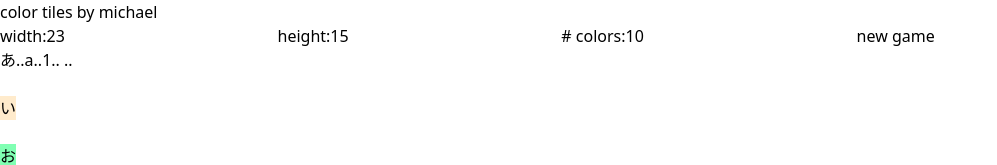
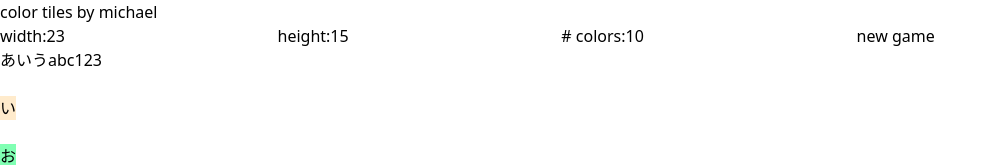
Before and after one commit to mizlan/colortiles, a React (Vite) app: page / in a window 1280 px wide. Shown: the top 165 px of the page, without its empty margins (0-997 px from the left). Built offline with nearby package versions, Linux system fonts and the light colour scheme.

Commit message:
change appearence of alphabet selector

```diff
--- a/src/App.tsx
+++ b/src/App.tsx
@@ -219,10 +219,10 @@ const App = () => {
             setAlphabet(value)
           }}
         >
-          <ToggleGroup.Item value="hiragana" className="px-2 py-1 bg-amber-200 data-[state=on]:border border-slate-800">あ..</ToggleGroup.Item>
-          <ToggleGroup.Item value="latin" className="px-2 py-1 bg-emerald-200 data-[state=on]:border border-slate-800">a..</ToggleGroup.Item>
-          <ToggleGroup.Item value="number" className="px-2 py-1 bg-indigo-200 data-[state=on]:border border-slate-800">1..</ToggleGroup.Item>
-          <ToggleGroup.Item value="blank" className="px-2 py-1 bg-rose-200 data-[state=on]:border border-slate-800">&nbsp;..</ToggleGroup.Item>
+          <ToggleGroup.Item value="hiragana" className="w-16 h-8 bg-amber-200 text-slate-600 data-[state=on]:border-2 border-slate-500">あいう</ToggleGroup.Item>
+          <ToggleGroup.Item value="latin" className="w-16 h-8 bg-emerald-200 text-slate-600 data-[state=on]:border-2 border-slate-500">abc</ToggleGroup.Item>
+          <ToggleGroup.Item value="number" className="w-16 h-8 bg-indigo-200 text-slate-600 data-[state=on]:border-2 border-slate-500">123</ToggleGroup.Item>
+          <ToggleGroup.Item value="blank" className="w-16 h-8 bg-rose-200 text-slate-600 data-[state=on]:border-2 border-slate-500">&nbsp;</ToggleGroup.Item>
         </ToggleGroup.Root>
       </div>
       <Game width={width} height={height} numColors={numColors} />
```
